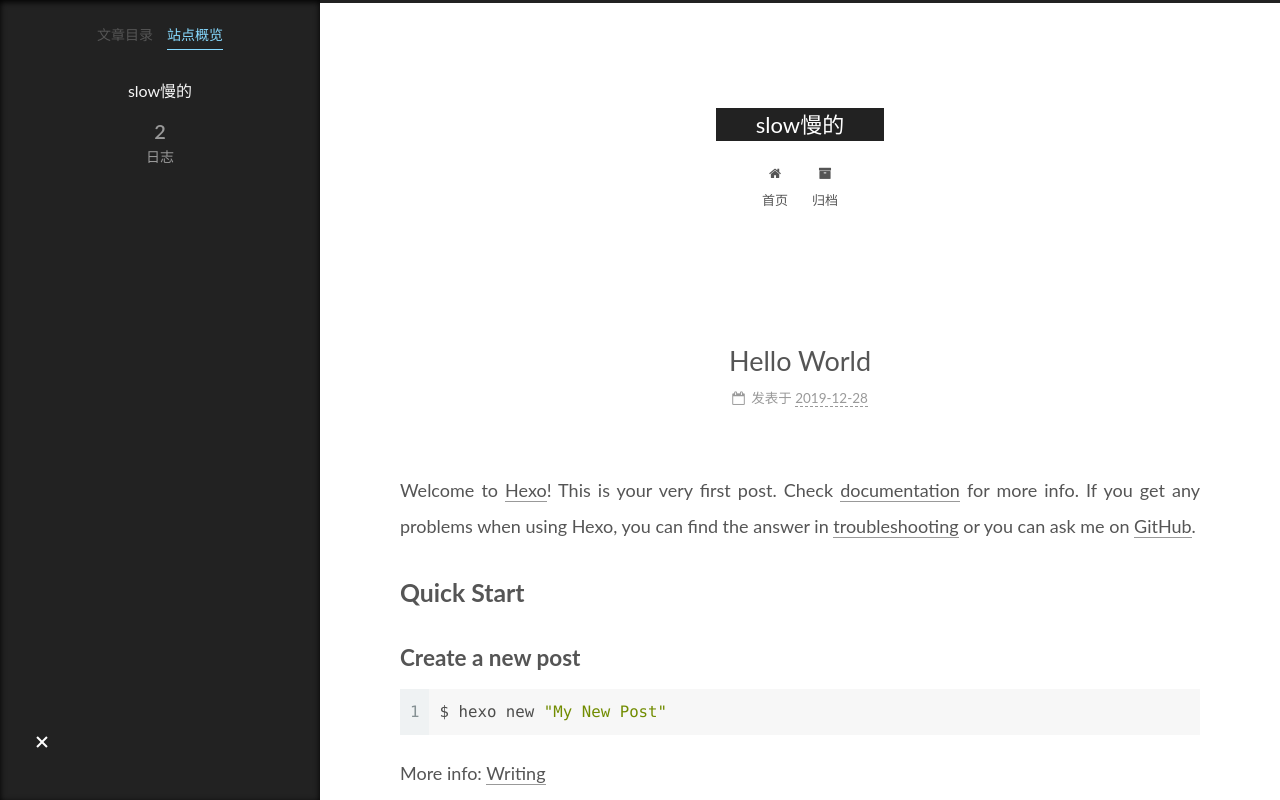
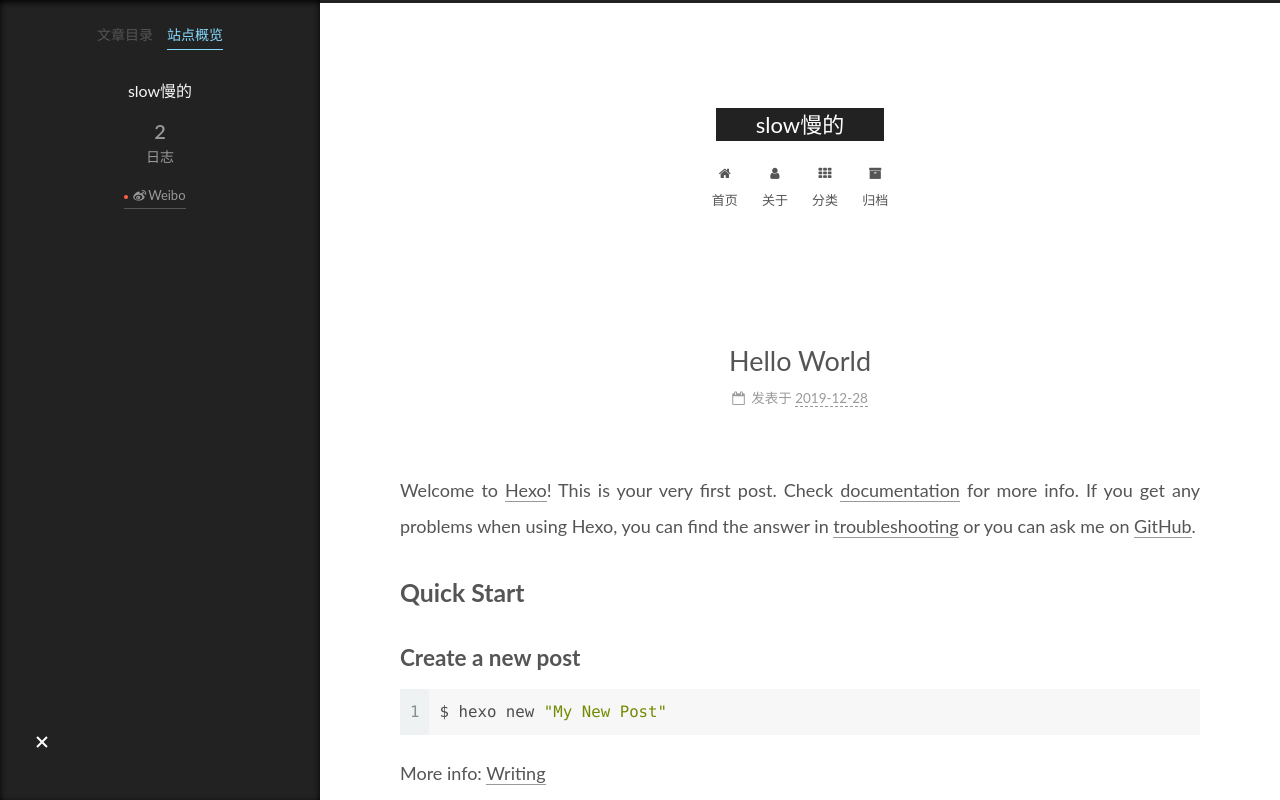
Before and after one commit to slowmande/slowmande.github.io, a plain HTML site: page 2019/12/28/hello-world/index.html in a window 1280 px wide. Both pictures are taken after a click on the item "站点概览". Shown: the top 800 px of the page. Drawn offline with Linux system fonts and the light colour scheme.

Commit message:
Site updated: 2019-12-28 22:26:49

```diff
--- a/2019/12/28/hello-world/index.html
+++ b/2019/12/28/hello-world/index.html
@@ -136,6 +136,16 @@
         <li class="menu-item menu-item-home">
 
     <a href="/" rel="section"><i class="fa fa-fw fa-home"></i>首页</a>
+
+  </li>
+        <li class="menu-item menu-item-about">
+
+    <a href="/about/" rel="section"><i class="fa fa-fw fa-user"></i>关于</a>
+
+  </li>
+        <li class="menu-item menu-item-categories">
+
+    <a href="/categories/" rel="section"><i class="fa fa-fw fa-th"></i>分类</a>
 
   </li>
         <li class="menu-item menu-item-archives">
@@ -317,6 +327,11 @@
       </div>
   </nav>
 </div>
+  <div class="links-of-author motion-element">
+      <span class="links-of-author-item">
+        <a href="https://weibo.com/u/3627987564" title="Weibo → https:&#x2F;&#x2F;weibo.com&#x2F;u&#x2F;3627987564" rel="noopener" target="_blank"><i class="fa fa-fw fa-weibo"></i>Weibo</a>
+      </span>
+  </div>
 
 
 
--- a/css/main.css
+++ b/css/main.css
@@ -1132,6 +1132,7 @@ pre .javascript .function {
   margin: 0 auto;
   max-width: 96px;
   padding: 2px;
+  border-radius: 50%;
 }
 .site-author-name {
   color: #f5f5f5;
@@ -1159,7 +1160,7 @@ pre .javascript .function {
 }
 .links-of-author a::before,
 .links-of-author span.exturl::before {
-  background: #6c2674;
+  background: #ff634b;
   border-radius: 50%;
   content: ' ';
   display: inline-block;
@@ -1320,7 +1321,6 @@ pre .javascript .function {
   line-height: 1.8;
   overflow: hidden;
   text-overflow: ellipsis;
-  white-space: nowrap;
 }
 .post-toc .nav .nav-child {
   display: none;
```
Also changed, not shown: 2019/12/28/这是第一篇博客文章/index.html (+15 -0 lines), archives/2019/12/index.html (+15 -0 lines), archives/2019/index.html (+15 -0 lines), archives/index.html (+15 -0 lines), index.html (+15 -0 lines), images/avatar.jpg (added).
